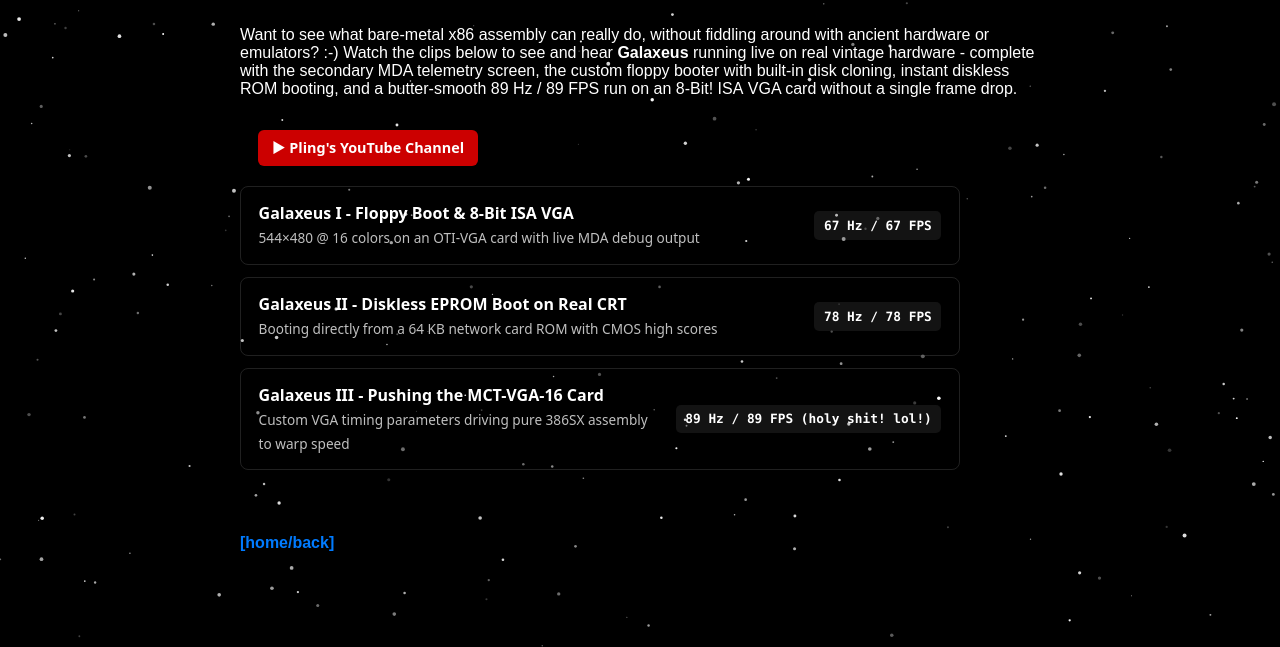
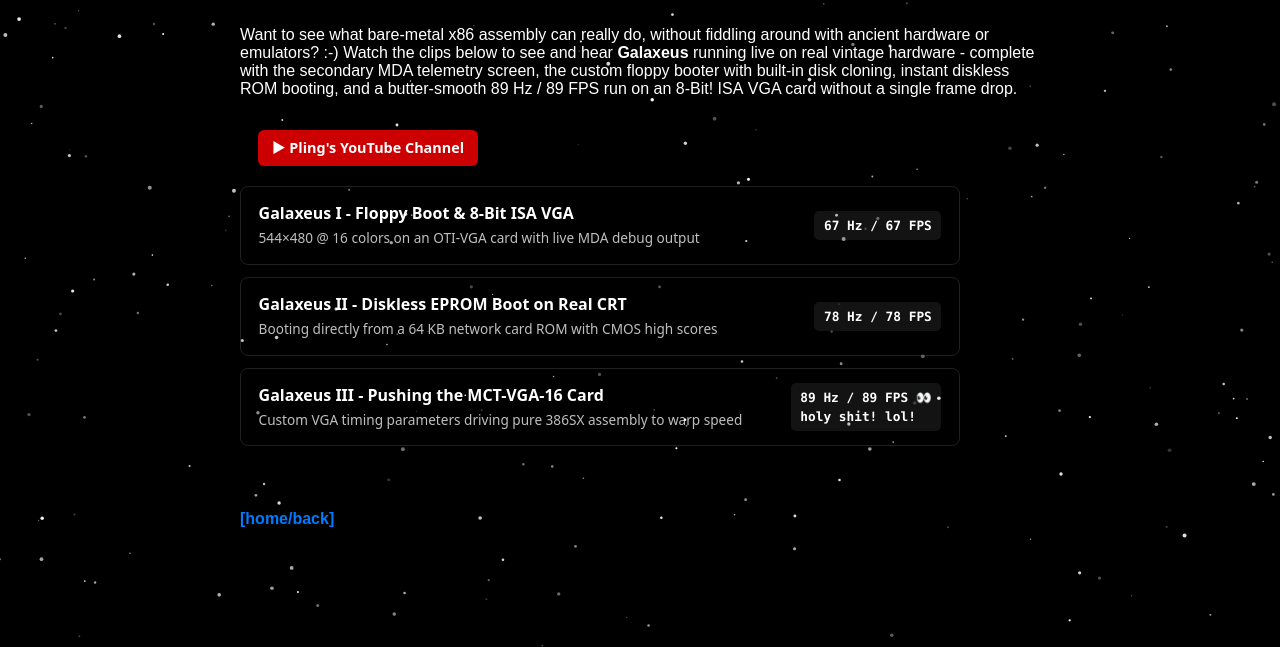
Before and after one commit to EmoticonSmile/galaxeus, a plain HTML site: page clips/clips.htm in a window 1280 px wide. Shown: the part 153-800 px from the top of the page. Drawn offline with Linux system fonts and the light colour scheme.

Commit message:
Add files via upload

```diff
--- a/clips/clips.htm
+++ b/clips/clips.htm
@@ -124,7 +124,7 @@
         <span class="galaxeus-card-title">Galaxeus III - Pushing the MCT-VGA-16 Card</span>
         <span class="galaxeus-card-sub">Custom VGA timing parameters driving pure 386SX assembly to warp speed</span>
       </div>
-      <span class="galaxeus-badge">89 Hz / 89 FPS (holy shit! lol!)</span>
+      <span class="galaxeus-badge">89 Hz / 89 FPS &#128064 <br>holy shit! lol!</span>
     </a>
   </div>
 </div>
```
